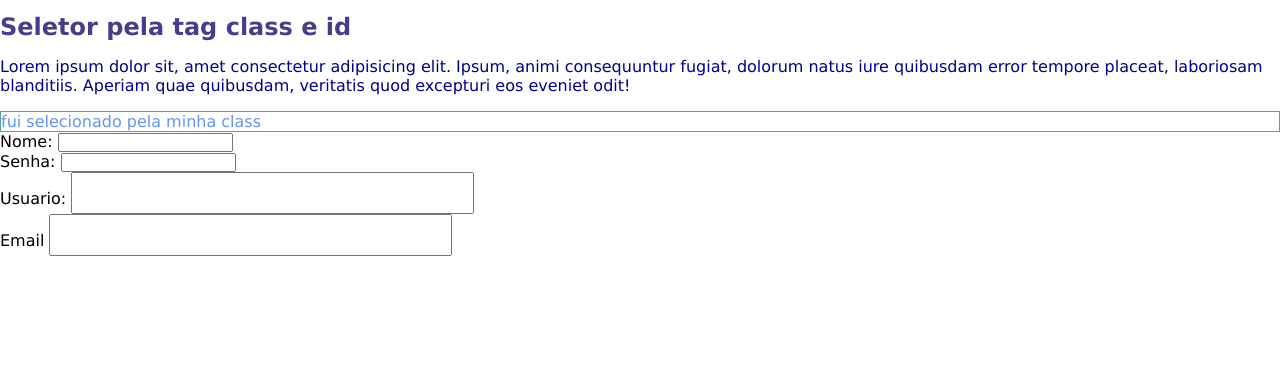
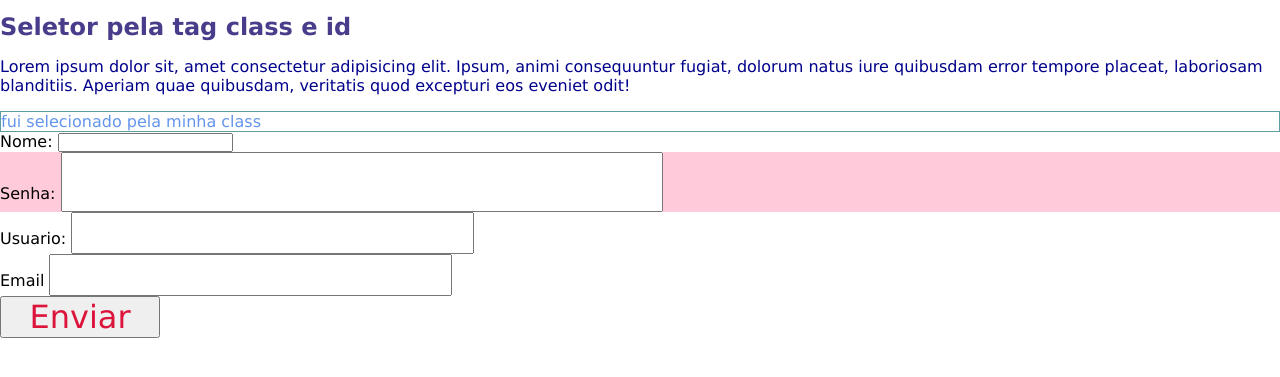
Before and after one commit to nathalialulu/seletores, a plain HTML site: page index.html in a window 1280 px wide. Shown: the part 41-418 px from the top of the page. Drawn offline with Linux system fonts and the light colour scheme.

Commit message:
terminei

```diff
--- a/index.html
+++ b/index.html
@@ -20,7 +20,7 @@
 
       <p class="paragrafo">fui selecionado pela minha class</p>
 
-     <form action="">
+     <form action="" class="cadastro-form">
         <div>
             <label for="">Nome:</label>
             <input type="text">
@@ -43,6 +43,9 @@
             <label for="">Email</label>
             <input type="Email">
         </div>
+
+        <input type="button" value="Enviar">
+
      </form>
 
     </main>
--- a/style.css
+++ b/style.css
@@ -32,11 +32,25 @@ main{
 }
 
 /* seletor pelo atributo */
-input [type="password"] {
+input[type="password"] {
     font-size: 3rem;
 }
 
+
+
+/* sletor por desdenstes */
 .login-form input{
     font-size: 2rem;
     color: blueviolet;
 }
+
+/* filhos diretos */
+.login-form > input{
+    color: crimson;
+    width: 10rem;
+}
+
+/* pseudo-classes */
+.cadastro-form div:nth-of-type(2) {
+    background: #ffcbdb ;
+}
```
